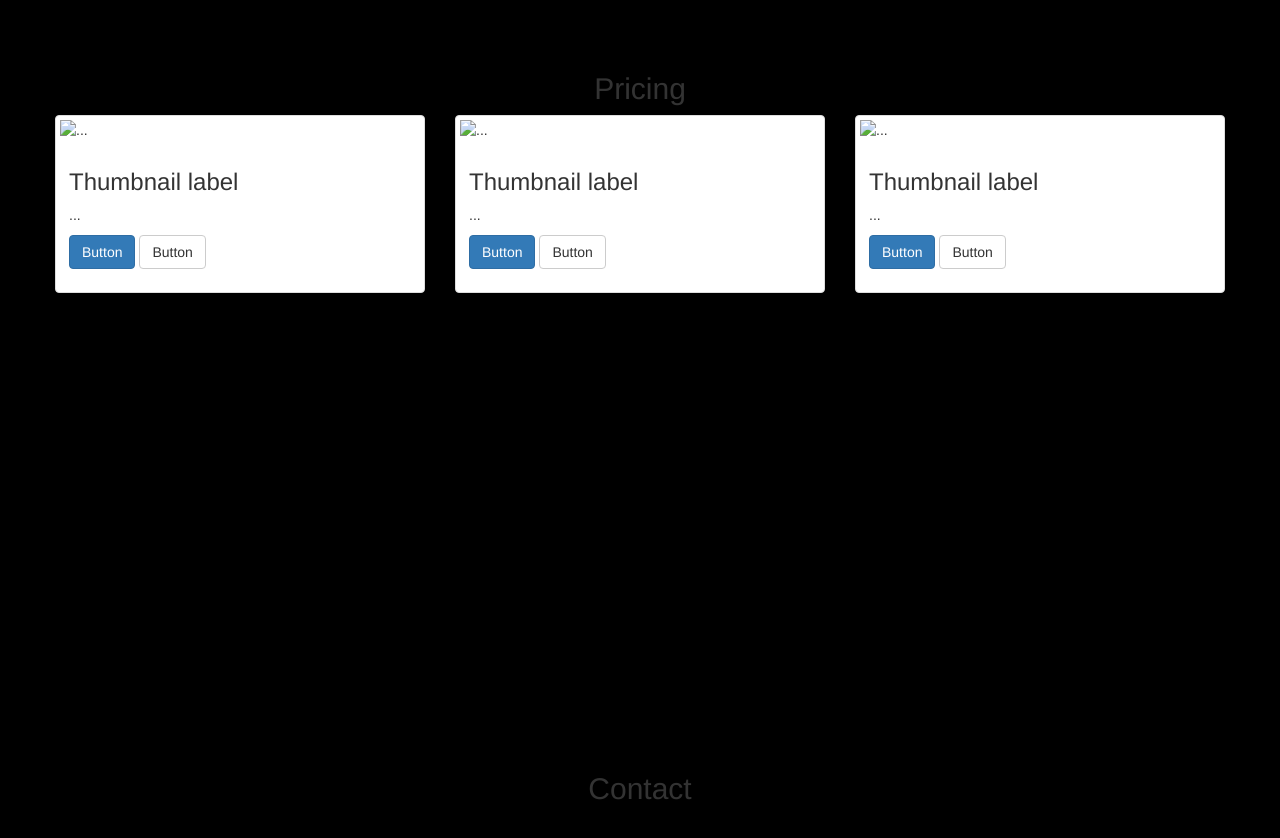
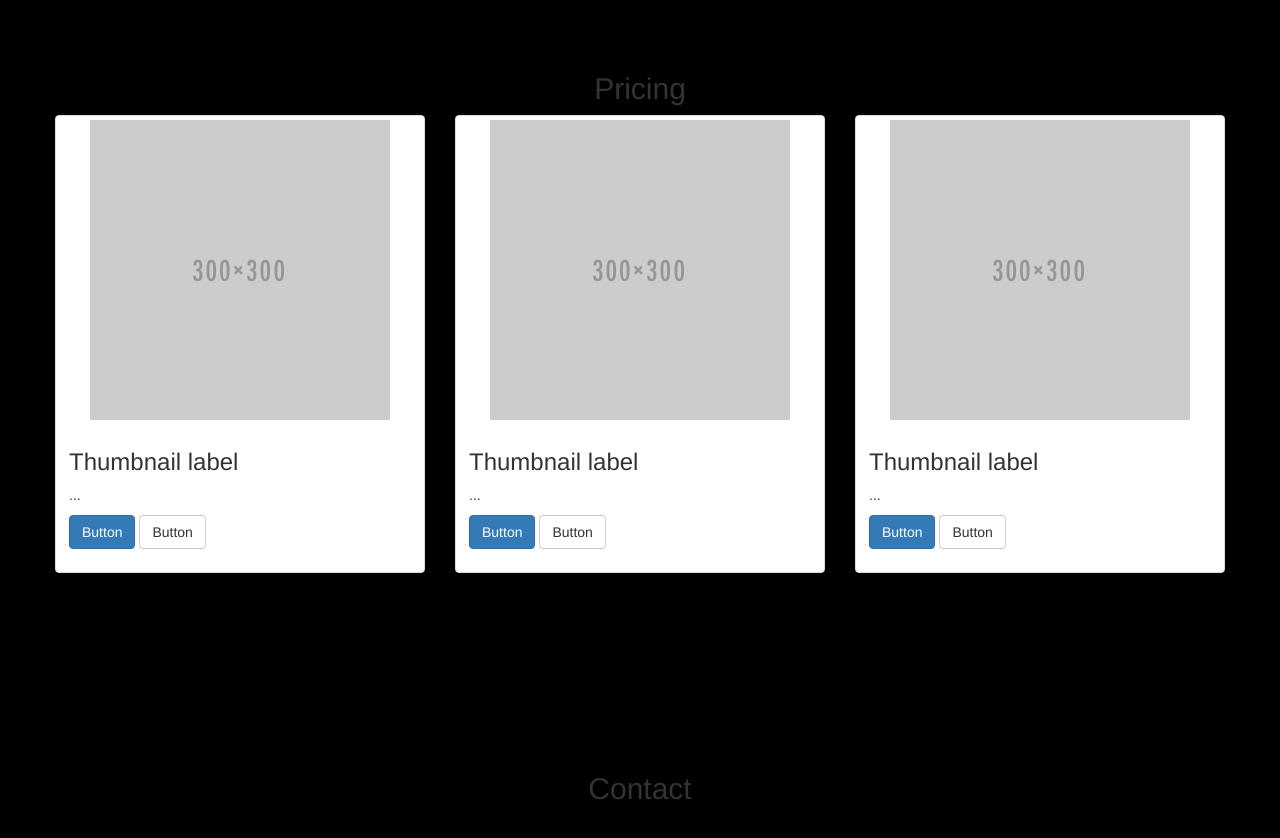
Before and after one commit to christophszcz/tutoringWebsite, a plain HTML site: page index.html in a window 1280 px wide. Shown: the part 1420-2258 px from the top of the page. Drawn offline with nearby package versions, Linux system fonts and the light colour scheme.

Commit message:
Changed the pricing template images.

```diff
--- a/index.html
+++ b/index.html
@@ -85,7 +85,7 @@
         <div class="row">
           <div class="col-sm-6 col-md-4">
             <div class="thumbnail">
-              <img src="..." alt="...">
+              <img src="images/template.png" alt="...">
               <div class="caption">
                 <h3>Thumbnail label</h3>
                 <p>...</p>
@@ -96,7 +96,7 @@
 
           <div class="col-sm-6 col-md-4">
             <div class="thumbnail">
-              <img src="..." alt="...">
+              <img src="images/template.png" alt="...">
               <div class="caption">
                 <h3>Thumbnail label</h3>
                 <p>...</p>
@@ -107,7 +107,7 @@
 
           <div class="col-sm-6 col-md-4">
             <div class="thumbnail">
-              <img src="..." alt="...">
+              <img src="images/template.png" alt="...">
               <div class="caption">
                 <h3>Thumbnail label</h3>
                 <p>...</p>
```
Also changed, not shown: images/template.png (added), 1 other file.
